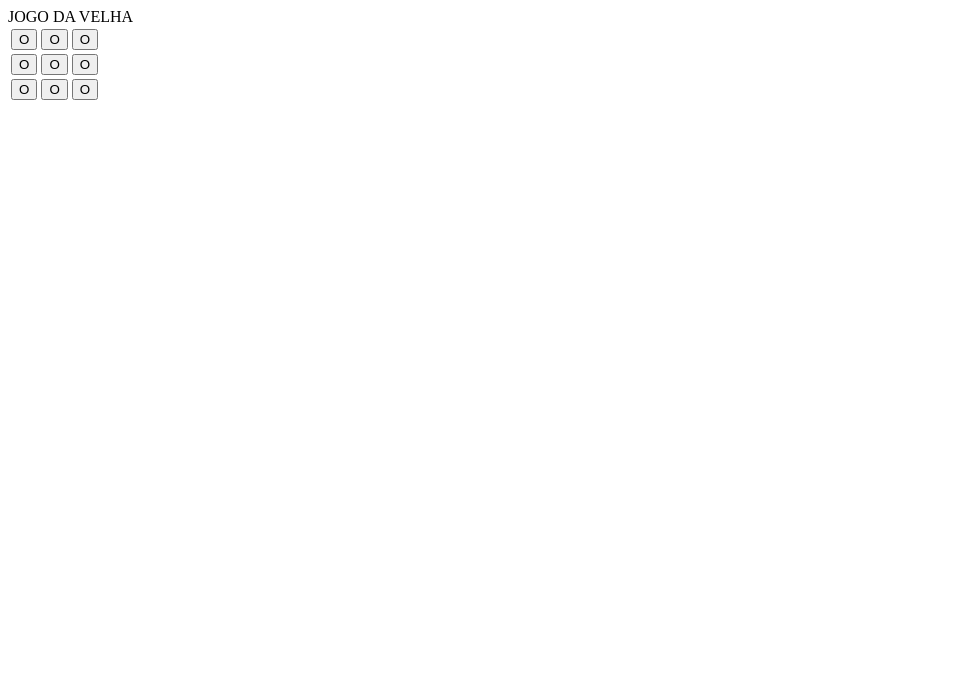
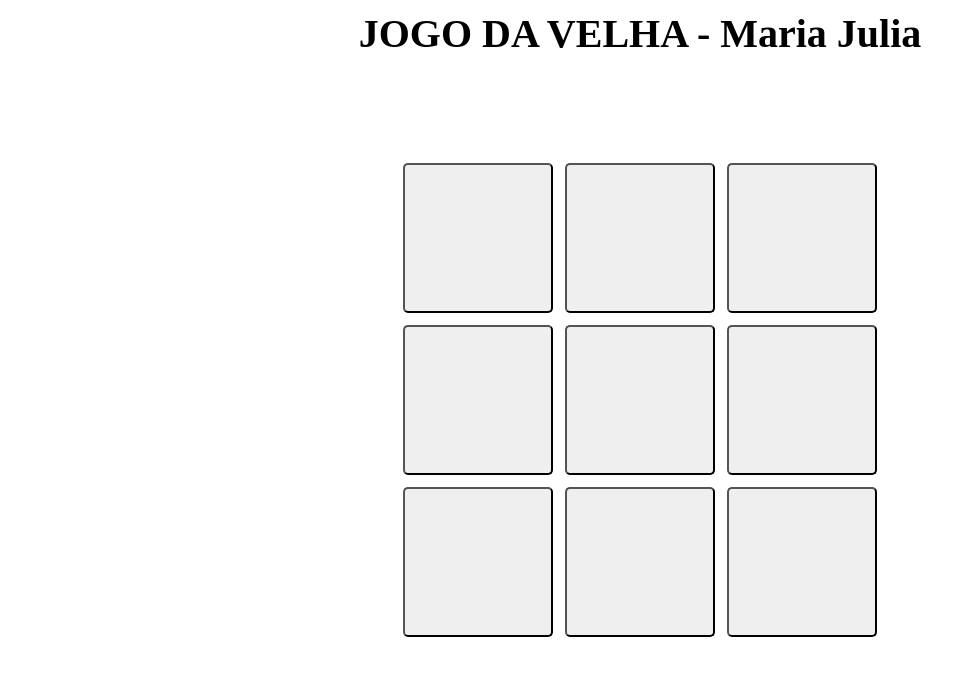
Before and after one commit to majumvalaski/Jogo-da-velha, a plain HTML site: page index.html in a window 1280 px wide. Shown: the whole page, without its empty margins (0-976 px from the left). Drawn offline with Linux system fonts and the light colour scheme.

Commit message:
estrutura css feita

```diff
--- a/index.css
+++ b/index.css
@@ -2,3 +2,27 @@
     padding:0;
     margin:0;
 }
+
+.container{
+    text-align: center;
+    font-size: 20px;
+    padding:10px;
+}
+
+table{
+    position:absolute;
+    top:50%;
+    left:50%;
+    transform: translate(-50%, -50%);
+}
+
+.casas {
+    height: 150px;
+    width: 150px;
+    margin:5px;
+    border-radius: 5px;
+    font-size: 50px;
+}
+.casas:hover{
+    background-color: rgba(243, 143, 107, 0.824);
+}
--- a/index.html
+++ b/index.html
@@ -5,26 +5,29 @@
     <meta http-equiv="X-UA-Compatible" content="IE=edge">
     <meta name="viewport" content="width=device-width, initial-scale=1.0">
     <title>Jogo da Velha</title>
+    <link rel="stylesheet" href="index.css">
 </head>
 <body>
-    <div class="container">JOGO DA VELHA
+    <div class="container">
+        <h1>JOGO DA VELHA - Maria Julia</h1>
+    </div>
     <table>
         <tr>
-                <td><button class="casas">O</button></td>
-                <td><button class="casas">O</button></td>
-                <td><button class="casas">O</button></td>
+            <td><button class="casas"></button></td>
+            <td><button class="casas"></button></td>
+            <td><button class="casas"></button></td>
         </tr>
         <tr>
-                <td><button class="casas">O</button></td>
-                <td><button class="casas">O</button></td>
-                <td><button class="casas">O</button></td>
+            <td><button class="casas"></button></td>
+            <td><button class="casas"></button></td>
+            <td><button class="casas"></button></td>
         </tr>
         <tr>
-                <td><button class="casas">O</button></td>
-                <td><button class="casas">O</button></td>
-                <td><button class="casas">O</button></td>
+            <td><button class="casas"></button></td>
+            <td><button class="casas"></button></td>
+            <td><button class="casas"></button></td>
         </tr>
     </table>
-    </div>
+
 </body>
 </html>
```
Lines whose indentation alone changed are shown as unchanged.
